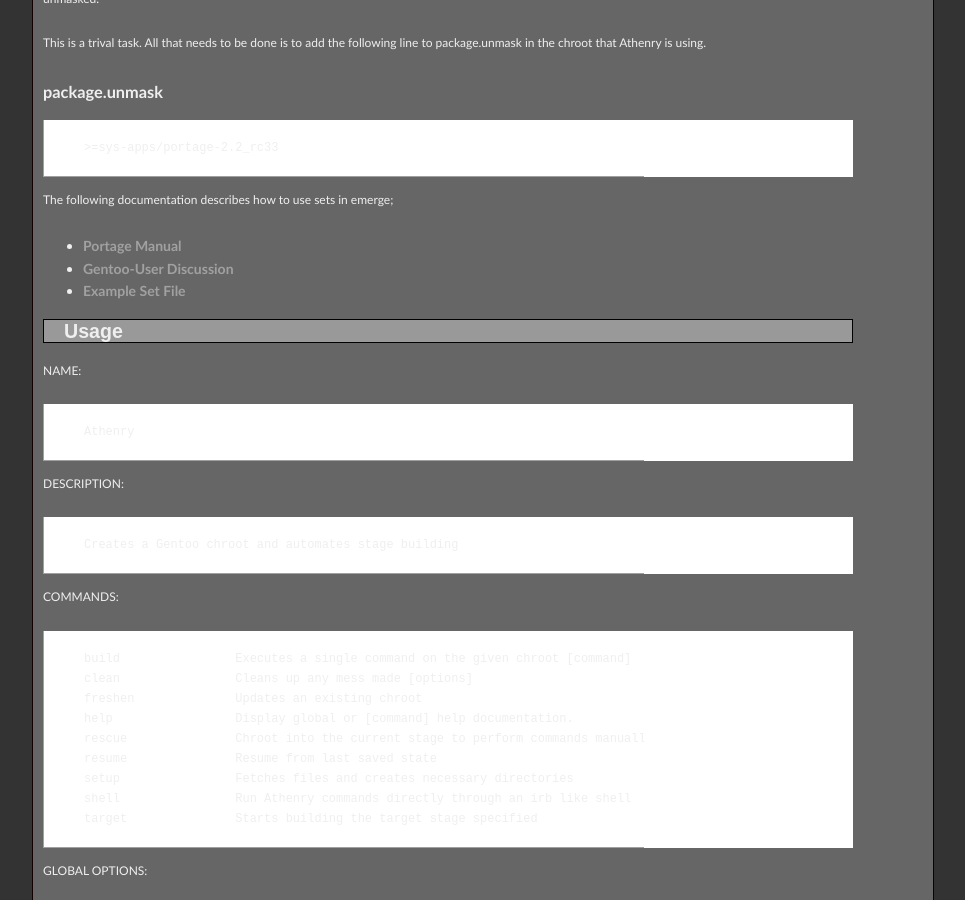
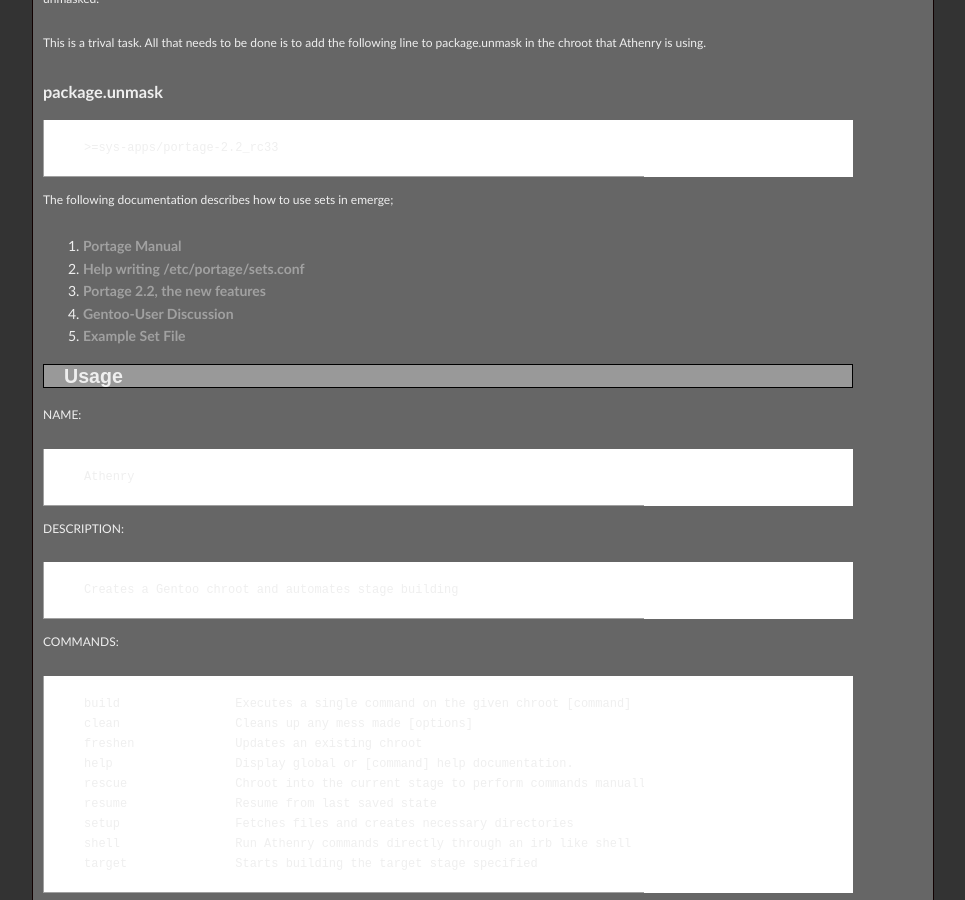
Before and after one commit to GunioRobot/athenry, a Jekyll site: the page built from docs/quickstart/index.markdown, in a window 1280 px wide and 900 px high, scrolled down 2283 px. Shown: the whole window, without its empty margins (158-1123 px from the left). Built offline with Jekyll 4.4.1, drawn with Linux system fonts in a browser that asks for light colours; Markdown is read by kramdown in place of the engine named in the settings.

```diff
--- a/docs/index.markdown
+++ b/docs/index.markdown
@@ -6,6 +6,5 @@ title: Documentation
 Documentation
 -------------
 
-After installation is recommended you read the [Quickstart]({{ site.url }}/docs/quickstart/) guide.
-
-There is also full API documentation [here]({{ site.url }}/meta/documentation/).
+- [Quickstart Guide]({{ site.url }}/docs/quickstart/)
+- [API]({{ site.url }}/meta/documentation/)
--- a/docs/quickstart/index.markdown
+++ b/docs/quickstart/index.markdown
@@ -6,21 +6,21 @@ title: Quickstart Guide
 Quickstart Index
 ----------------
 
-* [Where to download?](#where_to_download)
-* [Installation](#installation)
-* [Configuration](#configuration)
-    * [Emerge](#emerge)
-* [Usage](#usage)
-* [Commands](#commands)
-    * [setup](#setup)
-    * [build](#build)
-    * [target](#target)
-    * [rescue](#rescue)
-    * [resume](#resume)
-    * [freshen](#freshen)
-    * [clean](#clean)
-    * [shell](#shell)
-* [Notes](#notes)
+- [Where to download?](#where_to_download)
+- [Installation](#installation)
+- [Configuration](#configuration)
+    - [Emerge](#emerge)
+- [Usage](#usage)
+- [Commands](#commands)
+    - [setup](#setup)
+    - [build](#build)
+    - [target](#target)
+    - [rescue](#rescue)
+    - [resume](#resume)
+    - [freshen](#freshen)
+    - [clean](#clean)
+- [shell](#shell)
+- [Notes](#notes)
 
 Where to download?
 ------------------
@@ -135,9 +135,11 @@ package.unmask in the chroot that Athenry is using.
 
 The following documentation describes how to use sets in emerge;
 
-* [Portage Manual](http://dev.gentoo.org/~zmedico/portage/doc/ch02s03.html)
-* [Gentoo-User Discussion](http://www.linux-archive.org/gentoo-user/250682-portage-sets.html)
-* [Example Set File](http://github.com/gregf/athenryconfigs/blob/master/etc/amd64/portage/sets/stage4)
+1. [Portage Manual](http://dev.gentoo.org/~zmedico/portage/doc/ch02s03.html)
+2. [Help writing /etc/portage/sets.conf](http://forums.gentoo.org/viewtopic-t-706642.html)
+3. [Portage 2.2, the new features](http://forums.gentoo.org/viewtopic-p-5127806.html)
+5. [Gentoo-User Discussion](http://www.linux-archive.org/gentoo-user/250682-portage-sets.html)
+6. [Example Set File](http://github.com/gregf/athenryconfigs/blob/master/etc/amd64/portage/sets/stage4)
 
 
 Usage
@@ -336,6 +338,6 @@ going back and copying newer configs or debugging an issue painless.
 Notes
 -----
 
-Please refer to [about](http://gregf.github.com/athenry/about/) for more
+Please refer to [about]({{ site.url }}/about/) for more
 information on Athenry. Athenry is still in the very early stages of
 development and should not be relied upon for production use.
```
